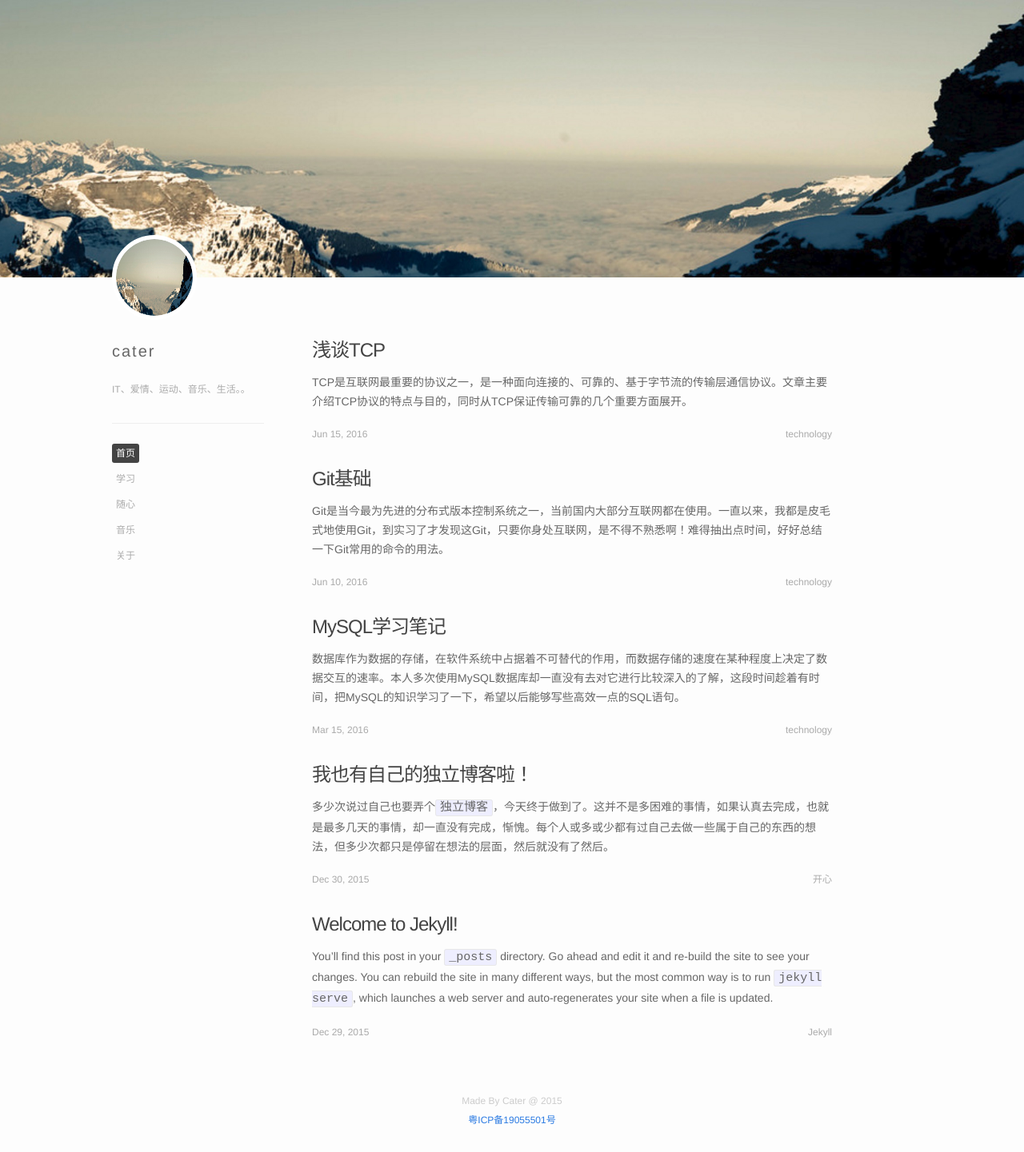
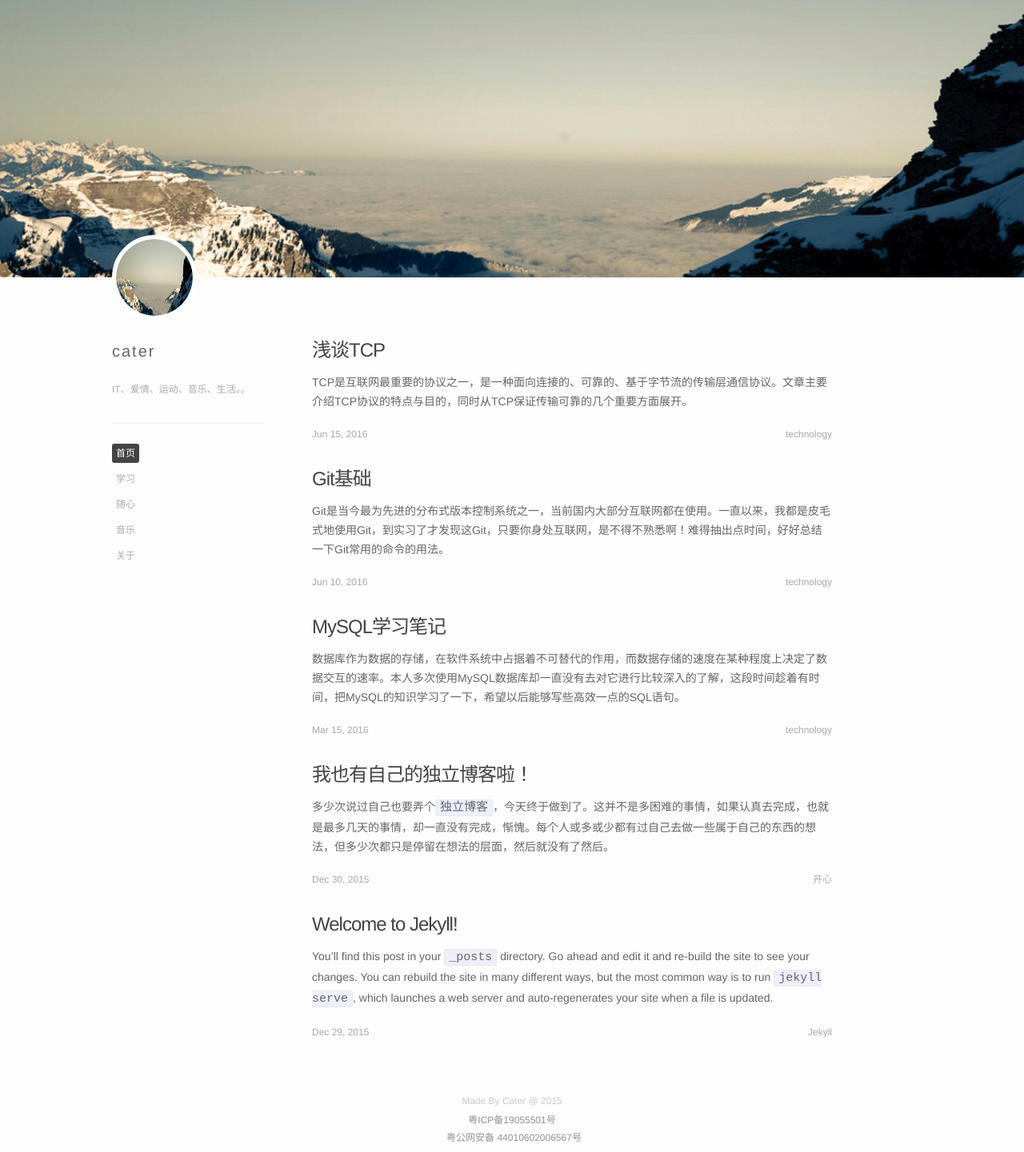
Before and after one commit to caterZhong/caterZhong.github.io, a Jekyll site: the page built from index.html, in a window 1280 px wide. Shown: the whole page at 80% size. Built offline with Jekyll 4.4.1, drawn with Linux system fonts in a browser that asks for light colours; some web fonts are replaced; before the commit the page ends 1413 px from its top, so only the background shows below that.

Commit message:
<add> | 增加公安部备案号

```diff
--- a/_includes/footer.html
+++ b/_includes/footer.html
@@ -1,4 +1,7 @@
 <footer class="blog-footer">
   Made By Cater @ 2015 <br/>
-  <a href="http://www.beian.miit.gov.cn/" target=_blank>粤ICP备19055501号</a>
+  <a style="color:#939393;" href="http://www.beian.miit.gov.cn/" target=_blank>粤ICP备19055501号</a>
+  <div style="width:300px;margin:0 auto;">
+	<a target="_blank" href="http://www.beian.gov.cn/portal/registerSystemInfo?recordcode=44010602006567" style="display:inline-block;text-decoration:none;height:20px;line-height:20px;"><img src="" style="float:left;"/><p style="float:left;height:20px;line-height:20px;margin: 0px 0px 0px 5px; color:#939393;">粤公网安备 44010602006567号</p></a>
+  </div>
 </footer>
```
Also changed, not shown: 19 other files.
